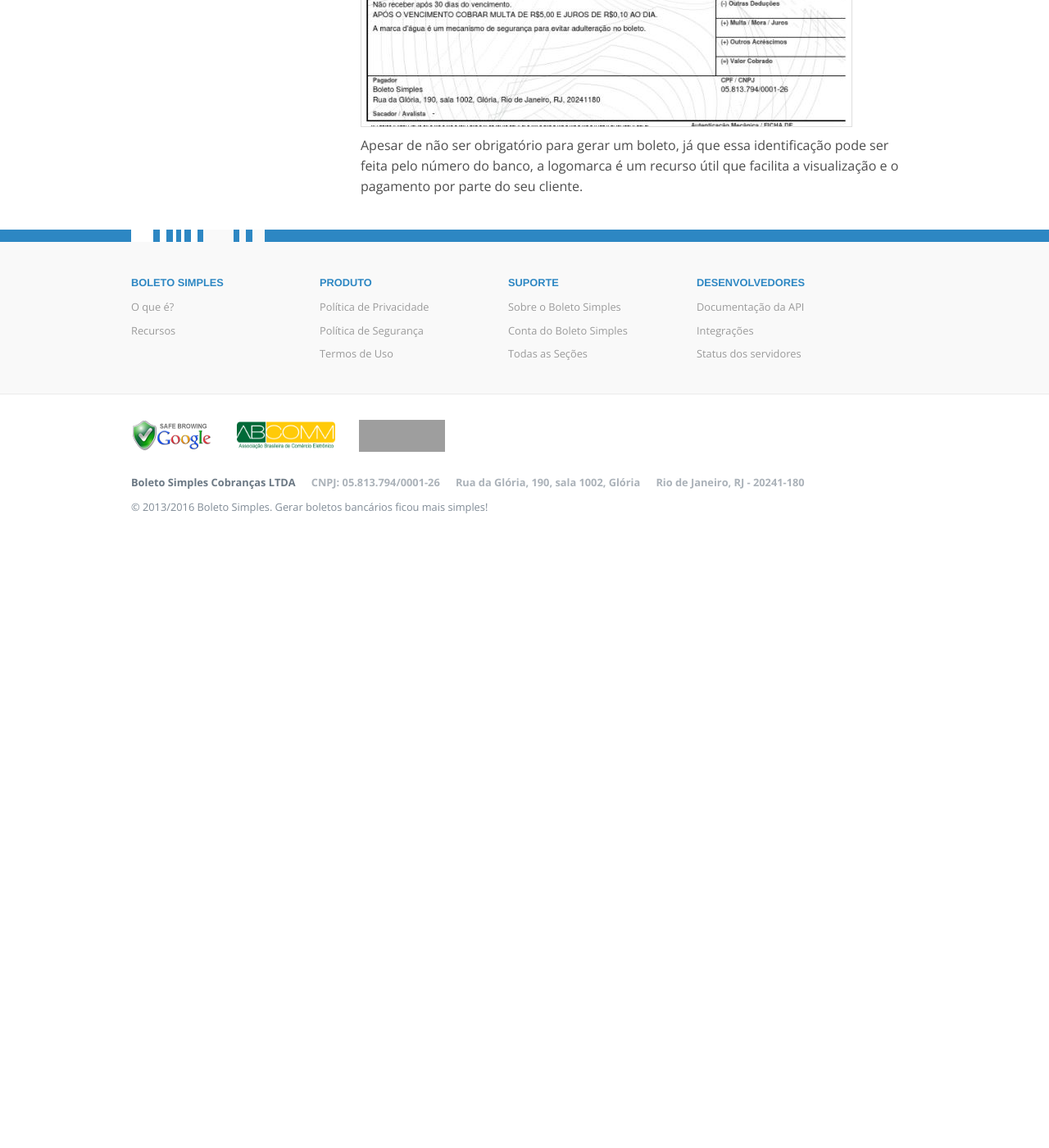
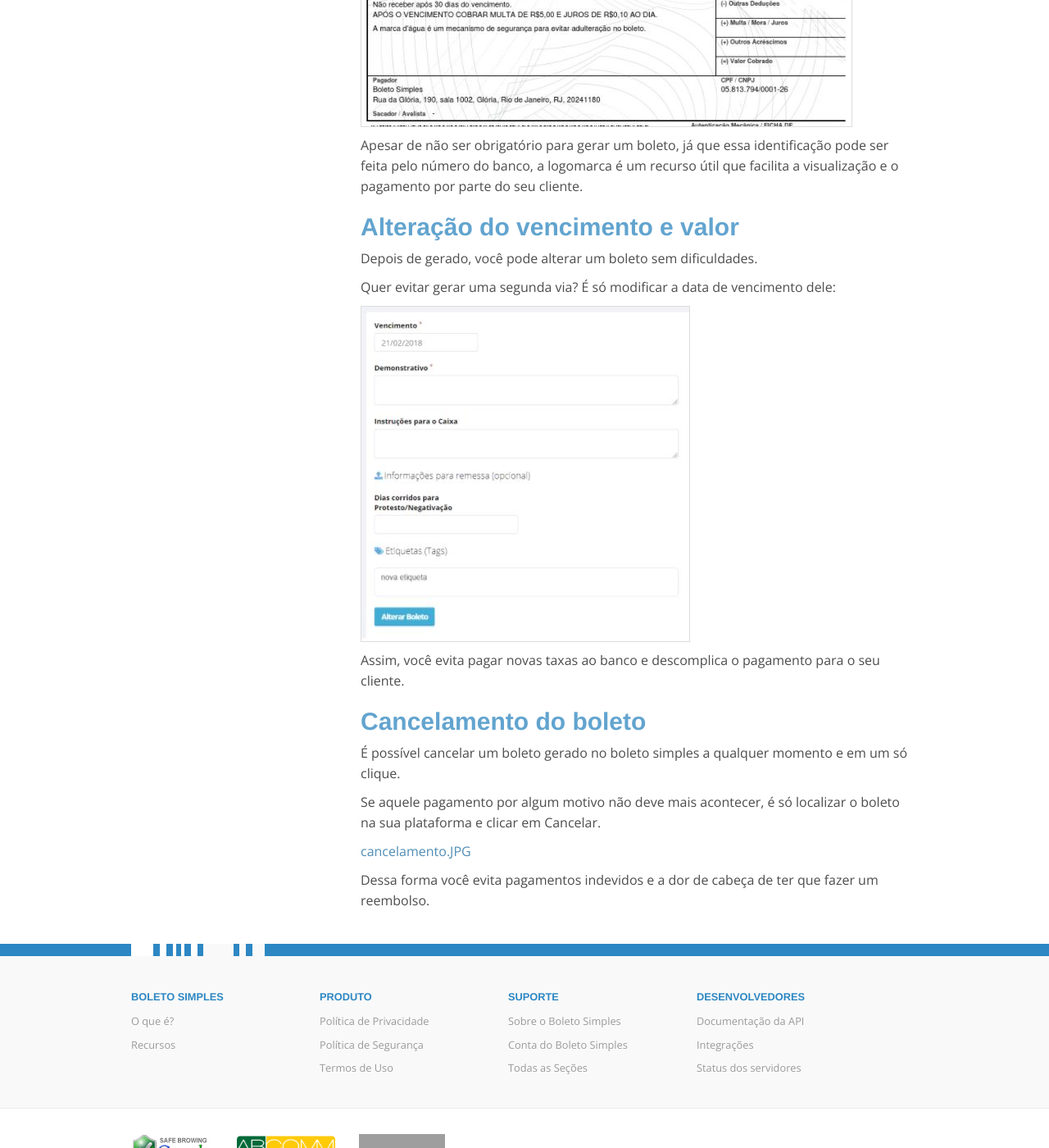
Before and after one commit to BoletoSimples/boletosimples-features, a Jekyll site: the page built from emissao-de-boletos.markdown, in a window 1280 px wide and 1400 px high, scrolled down 3053 px. Shown: the whole window at 82% size. Built offline with Jekyll 4.4.1, drawn with Linux system fonts in a browser that asks for light colours; before the commit the page ends 3710 px from its top, so only the background shows below that; some of the changed text lies outside the part shown; grey boxes are pictures that could not be loaded.

Commit message:
Updated Emissao De Boletos

```diff
--- a/emissao-de-boletos.markdown
+++ b/emissao-de-boletos.markdown
@@ -9,6 +9,8 @@
   carnê: Carnê
   assinatura: Assinatura
   logomarca: Logomarca do Boleto
+  alteracao-vencimento: Alteração do vencimento e valor
+  cancelamento: Cancelamento do Boleto
 ---
 
 No Boleto Simples, tudo que você precisa para emitir boletos é ter uma carteira de cobrança ativa em seu banco. Com a carteira configurada, você pode gerar os boletos automaticamente.
@@ -87,3 +89,23 @@
 ![logomarca.JPG](/uploads/logomarca.JPG)
 
 Apesar de não ser obrigatório para gerar um boleto, já que essa identificação pode ser feita pelo número do banco, a logomarca é um recurso útil que facilita a visualização e o pagamento por parte do seu cliente.
+
+## Alteração do vencimento e valor
+
+Depois de gerado, você pode alterar um boleto sem dificuldades.
+
+Quer evitar gerar uma segunda via? É só modificar a data de vencimento dele:
+
+![alterar vencimento.JPG](/uploads/alterar%20vencimento.JPG)
+
+Assim, você evita pagar novas taxas ao banco e descomplica o pagamento para o seu cliente.
+
+## Cancelamento do boleto
+
+É possível cancelar um boleto gerado no boleto simples a qualquer momento e em um só clique.
+
+Se aquele pagamento por algum motivo não deve mais acontecer, é só localizar o boleto na sua plataforma e clicar em Cancelar.
+
+[cancelamento.JPG](/uploads/cancelamento.JPG)
+
+Dessa forma você evita pagamentos indevidos e a dor de cabeça de ter que fazer um reembolso.
```
